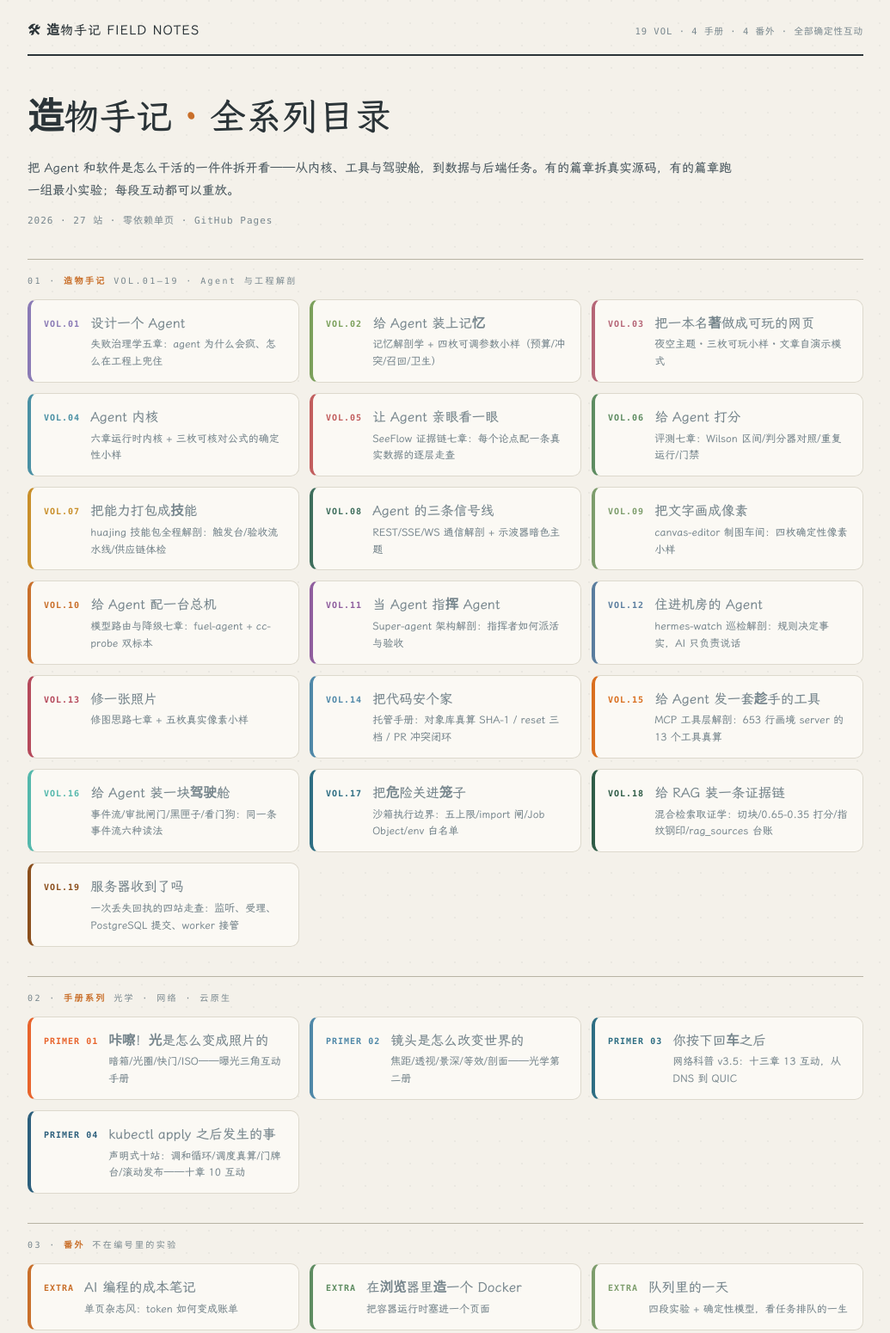
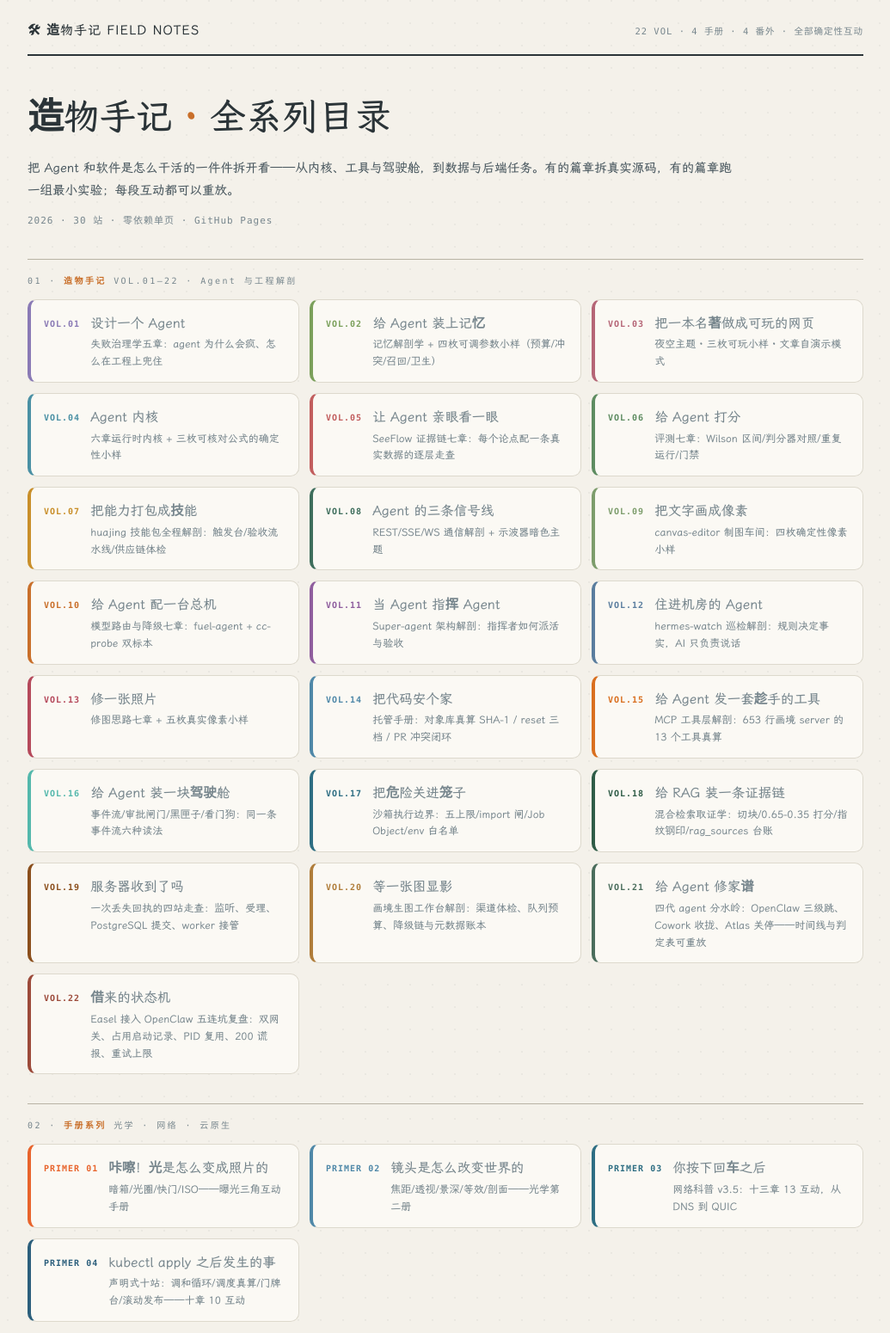
Before and after one commit to StarrySea1412/makers-notebook, a plain HTML site: page index.html in a window 1280 px wide. Shown: the top 1550 px of the page at 86% size, without its empty margins (122-1157 px from the left). Drawn offline with Linux system fonts and the light colour scheme.

Commit message:
hub: +VOL.20/21/22 收编三篇早期孤儿，19→22 VOL，30 站

```diff
--- a/index.html
+++ b/index.html
@@ -38,12 +38,12 @@ h1{font-size:42px;margin:34px 0 8px;font-weight:900}h1 em{font-style:normal;colo
 <div class="wrap">
 <div class="top">
   <div class="brand">🛠 造物手记 FIELD NOTES</div>
-  <div class="meta">19 VOL · 4 手册 · 4 番外 · 全部确定性互动</div>
+  <div class="meta">22 VOL · 4 手册 · 4 番外 · 全部确定性互动</div>
 </div>
 <h1>造物手记<em> ·</em> 全系列目录</h1>
 <div class="dek">把 Agent 和软件是怎么干活的一件件拆开看——从内核、工具与驾驶舱，到数据与后端任务。有的篇章拆真实源码，有的篇章跑一组最小实验；每段互动都可以重放。</div>
-<div class="stats">2026 · 27 站 · 零依赖单页 · GitHub Pages</div>
-<div class="sect">01 · <b>造物手记</b> VOL.01–19 · Agent 与工程解剖</div>
+<div class="stats">2026 · 30 站 · 零依赖单页 · GitHub Pages</div>
+<div class="sect">01 · <b>造物手记</b> VOL.01–22 · Agent 与工程解剖</div>
 <div class="grid">
 <a class="vol" style="--dot:#8a7ab5" href="https://starrysea1412.github.io/agent-design/"><span class="no">VOL.01</span><span><b>设计一个 Agent</b><span>失败治理学五章：agent 为什么会疯、怎么在工程上兜住</span></span></a>
 <a class="vol" style="--dot:#7ba05b" href="https://starrysea1412.github.io/agent-memory/"><span class="no">VOL.02</span><span><b>给 Agent 装上记忆</b><span>记忆解剖学 + 四枚可调参数小样（预算/冲突/召回/卫生）</span></span></a>
@@ -64,6 +64,9 @@ h1{font-size:42px;margin:34px 0 8px;font-weight:900}h1 em{font-style:normal;colo
 <a class="vol" style="--dot:#2e6e83" href="https://starrysea1412.github.io/agent-sandbox/"><span class="no">VOL.17</span><span><b>把危险关进笼子</b><span>沙箱执行边界：五上限/import 闸/Job Object/env 白名单</span></span></a>
 <a class="vol" style="--dot:#2f5c47" href="https://starrysea1412.github.io/rag-evidence-chain/"><span class="no">VOL.18</span><span><b>给 RAG 装一条证据链</b><span>混合检索取证学：切块/0.65-0.35 打分/指纹钢印/rag_sources 台账</span></span></a>
 <a class="vol" style="--dot:#8b4f1c" href="https://starrysea1412.github.io/backend-receipt/"><span class="no">VOL.19</span><span><b>服务器收到了吗</b><span>一次丢失回执的四站走查：监听、受理、PostgreSQL 提交、worker 接管</span></span></a>
+<a class="vol" style="--dot:#b07d3a" href="https://starrysea1412.github.io/imagestudio-story/"><span class="no">VOL.20</span><span><b>等一张图显影</b><span>画境生图工作台解剖：渠道体检、队列预算、降级链与元数据账本</span></span></a>
+<a class="vol" style="--dot:#4a6d5c" href="https://starrysea1412.github.io/agent-lineage/"><span class="no">VOL.21</span><span><b>给 Agent 修家谱</b><span>四代 agent 分水岭：OpenClaw 三级跳、Cowork 收拢、Atlas 关停——时间线与判定表可重放</span></span></a>
+<a class="vol" style="--dot:#9c4a3a" href="https://starrysea1412.github.io/agent-borrowed-states/"><span class="no">VOL.22</span><span><b>借来的状态机</b><span>Easel 接入 OpenClaw 五连坑复盘：双网关、占用启动记录、PID 复用、200 谎报、重试上限</span></span></a>
 </div>
 <div class="sect">02 · <b>手册系列</b> 光学 · 网络 · 云原生</div>
 <div class="grid">
```
Also changed, not shown: 1 other file.
